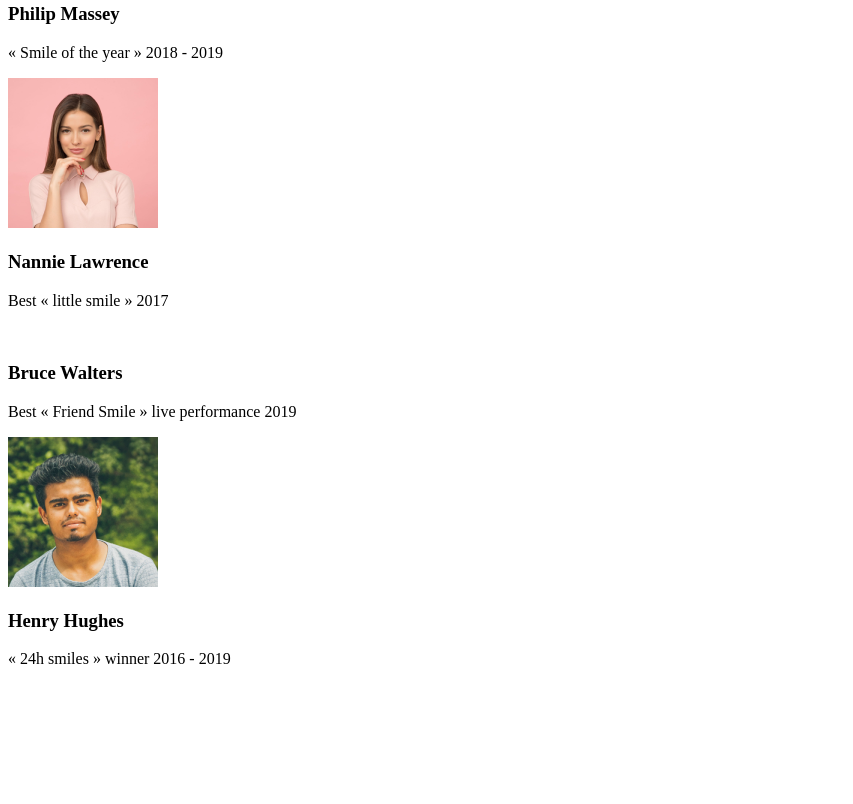
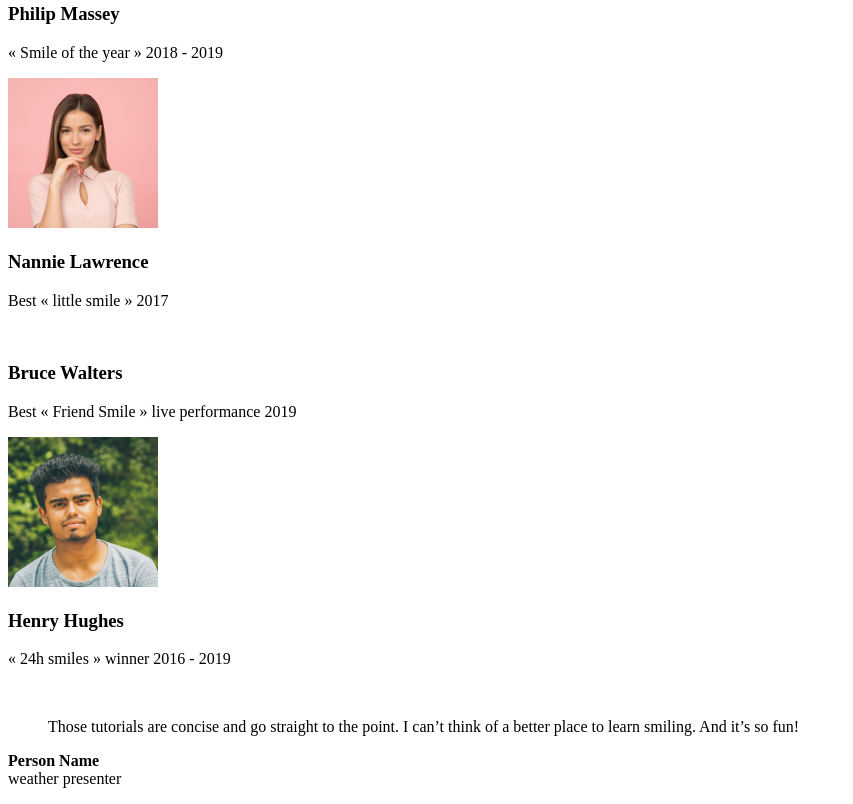
Before and after one commit to wubeshetA/alu-web-development, a plain HTML site: page html_advanced/index.html in a window 1280 px wide. Shown: the part 530-1334 px from the top of the page, without its empty margins (0-853 px from the left). Before the commit the page ends 1214 px from the top, so only its background shows below. Drawn offline with Linux system fonts and the light colour scheme.

Commit message:
add testimonal section

```diff
--- a/html_advanced/index.html
+++ b/html_advanced/index.html
@@ -61,6 +61,22 @@
 
             </div>
         </section>
+        <!-- ---------------------- Quotes section----------- -->
+        <section>
+            <div>
+                <img src="" alt="">
+                <div>
+                    <blockquote>
+                        Those tutorials are concise and go straight to the point. I can’t think of a better place to learn smiling. And it’s so fun!
+                    </blockquote>
+                    <p>
+                        <b>Person Name</b><br>weather presenter
+                    </p>
+                </div>
+            </div>
+        </section>
+
+
     </main>
     <footer>
 
```
